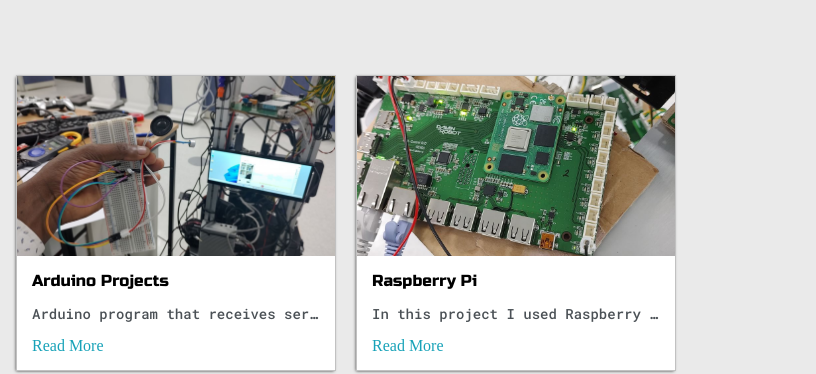
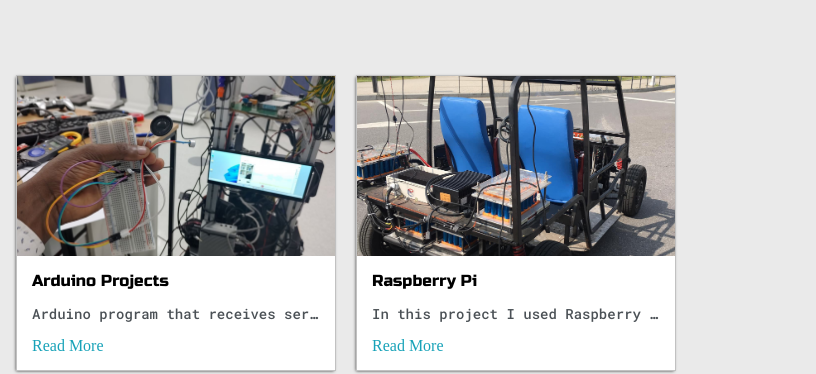
Before and after one commit to saidijongo/jongoresume.github.io, a plain HTML site: page post.html in a window 1280 px wide. Shown: the part 241-615 px from the top of the page, 464-1280 px from the left. Drawn offline with Linux system fonts and the light colour scheme.

Commit message:
Update post.html

```diff
--- a/post.html
+++ b/post.html
@@ -86,7 +86,7 @@
 
           <div>
             <div class="post">
-              <img class="thumbnail" src="customCM4IO.jpg" alt="project" />
+              <img class="thumbnail" src="ev1.jpg" alt="project" />
               <div class="post-preview">
                 <h6 class="post-title">Raspberry Pi</h6>
                 <p class="post-intro">
```
